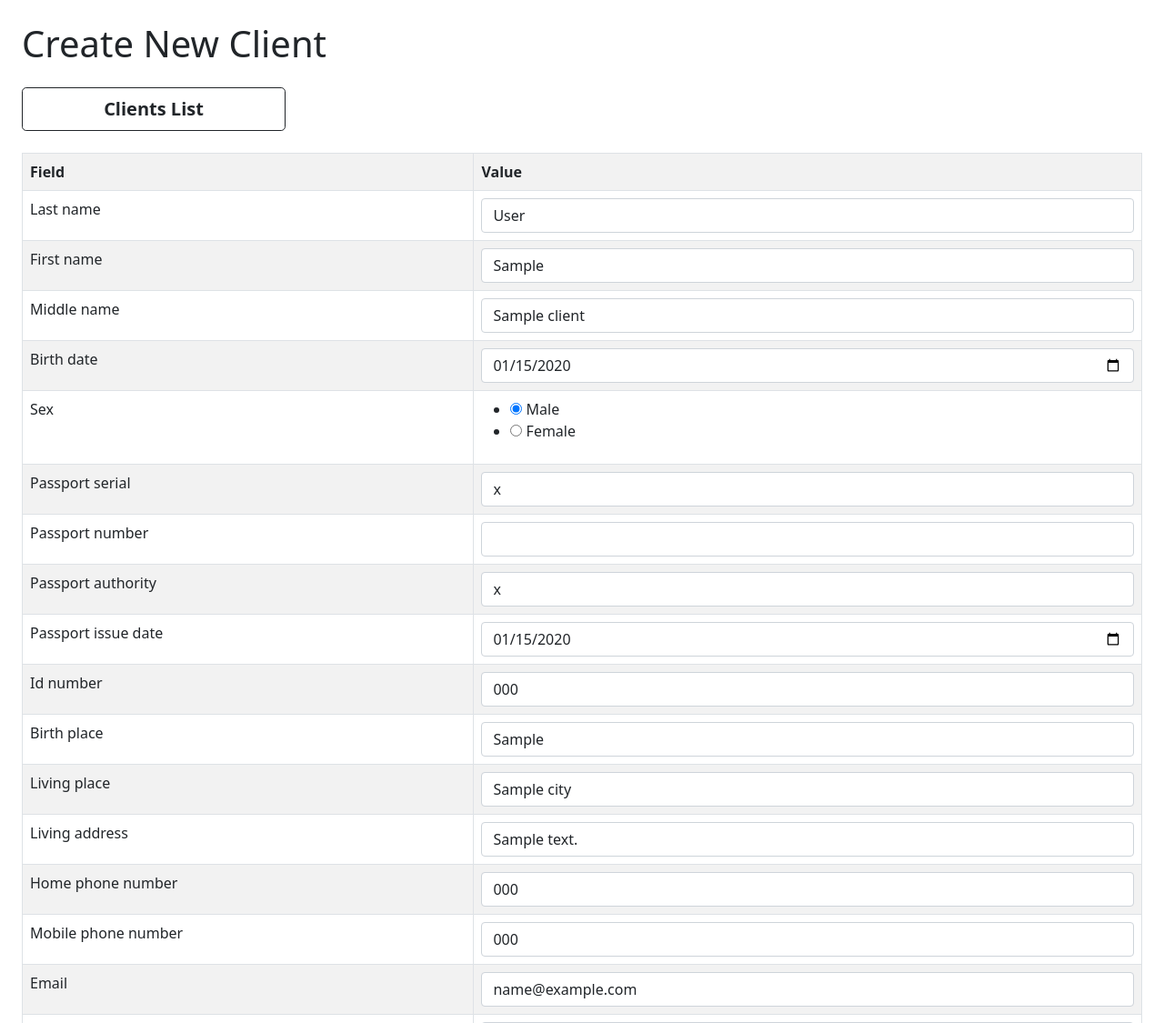
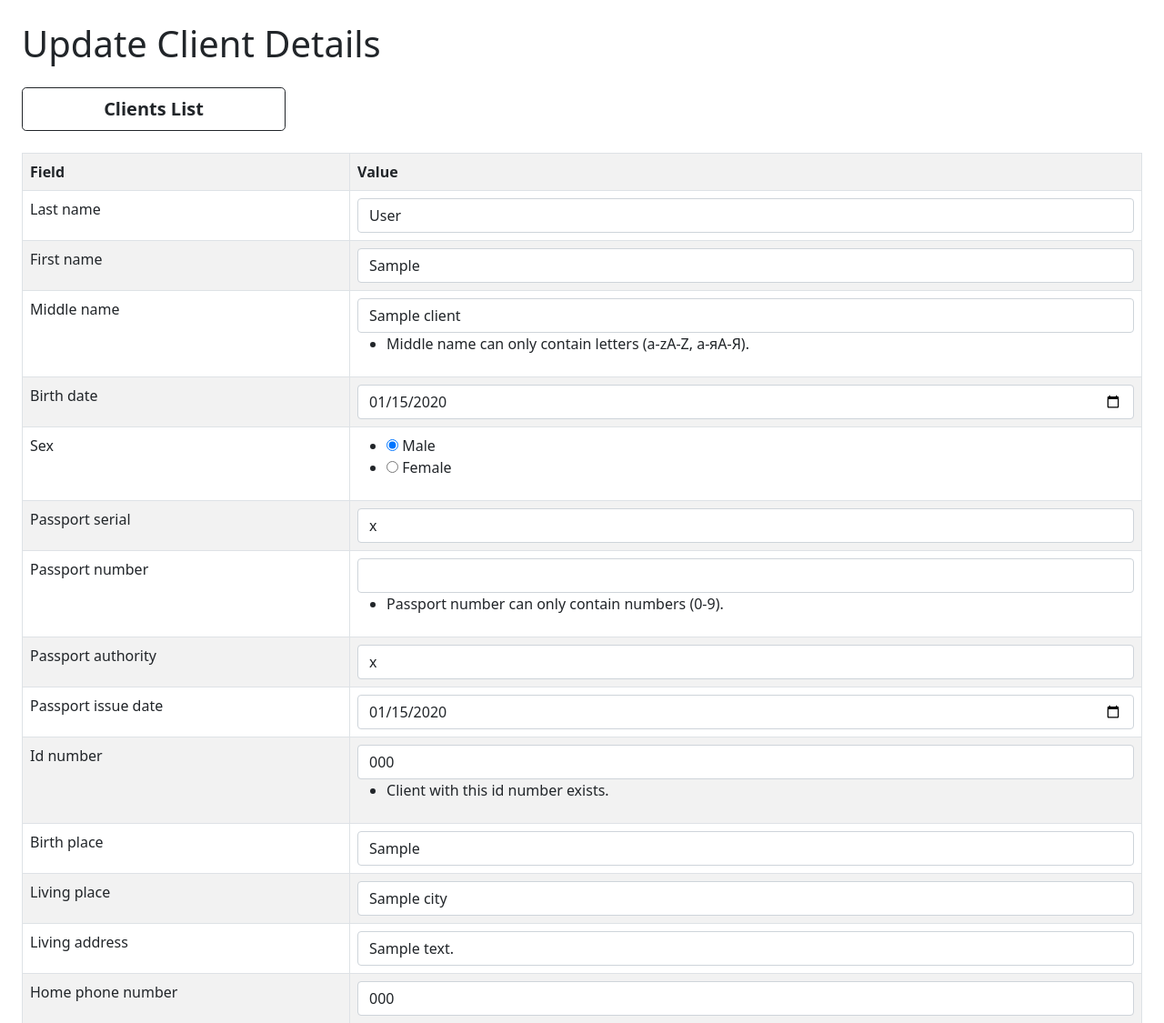
Before and after one commit to euseand/piris_labs, a Django app: page /clients/update/1 in a window 1280 px wide. Shown: the top 1125 px of the page at 91% size. Run offline with Django 3.2, Linux system fonts and the light colour scheme; tables that the repository leaves empty hold one stand-in row (values such as "Sample post"); some libraries are stand-ins or nearby versions.

Commit message:
fixed validation

```diff
--- a/clients/forms.py
+++ b/clients/forms.py
@@ -1,4 +1,8 @@
+import re
+import datetime
+
 from django import forms
+from django.core.exceptions import ValidationError
 
 from clients.models import City, Citizenship, Disability, MaritalStatus, Client
 
@@ -13,9 +17,9 @@ class ClientForm(forms.Form):
     birth_date = forms.DateField(widget=forms.DateInput(attrs={'type': 'date', 'class': 'form-control'}))
     sex = forms.ChoiceField(choices=(('M', 'Male'), ('F', 'Female')),
                             widget=forms.widgets.RadioSelect())
-    passport_serial = forms.CharField(max_length=64,
+    passport_serial = forms.CharField(max_length=2,
                                       widget=forms.TextInput(attrs={'class': 'form-control'}))
-    passport_number = forms.CharField(max_length=64,
+    passport_number = forms.CharField(max_length=6,
                                       widget=forms.NumberInput(attrs={'class': 'form-control'}))
     passport_authority = forms.CharField(max_length=64,
                                          widget=forms.TextInput(attrs={'class': 'form-control'}))
@@ -46,3 +50,78 @@ class ClientForm(forms.Form):
                                    widget=forms.CheckboxInput(attrs={'required': False}))
     monthly_income = forms.DecimalField(max_digits=19, decimal_places=4, required=False,
                                         widget=forms.NumberInput(attrs={'class': 'form-control'}))
+
+    def clean_last_name(self):
+        data = self.cleaned_data['last_name']
+        match = re.match(r'^[a-zA-Zа-яА-Я]+$', data)
+        if match is None:
+            raise ValidationError('Last name can only contain letters (a-zA-Z, а-яА-Я).')
+        return data
+
+    def clean_first_name(self):
+        data = self.cleaned_data['first_name']
+        match = re.match(r'^[a-zA-Zа-яА-Я]+$', data)
+        if match is None:
+            raise ValidationError('First name can only contain letters (a-zA-Z, а-яА-Я).')
+        return data
+
+    def clean_middle_name(self):
+        data = self.cleaned_data['middle_name']
+        match = re.match(r'^[a-zA-Zа-яА-Я]+$', data)
+        if match is None:
+            raise ValidationError('Middle name can only contain letters (a-zA-Z, а-яА-Я).')
+        return data
+
+    def clean_passport_serial(self):
+        data = self.cleaned_data['passport_serial']
+        match = re.match(r'^[a-zA-Zа-яА-Я]+$', data)
+        if match is None:
+            raise ValidationError('Passport serial can only contain letters (a-zA-Z, а-яА-Я).')
+        return data
+
+    def clean_passport_number(self):
+        data = self.cleaned_data['passport_number']
+        data2 = self.cleaned_data['passport_serial']
+        match = re.match(r'^[0-9]+$', data)
+        if match is None:
+            raise ValidationError('Passport number can only contain numbers (0-9).')
+        if Client.objects.filter(passport_number=data, passport_serial=data2).exists():
+            raise ValidationError('Client with this passport exists.')
+        return data
+
+    def clean_passport_authority(self):
+        data = self.cleaned_data['passport_authority']
+        match = re.match(r'^[a-zA-Zа-яА-Я0-9]+$', data)
+        if match is None:
+            raise ValidationError('Passport authority can only contain letters and numbers (a-zA-Z, а-яА-Я, 0-9).')
+        return data
+
+    def clean_id_number(self):
+        data = self.cleaned_data['id_number']
+        match = re.match(r'^[0-9]+$', data)
+        if match is None:
+            raise ValidationError('ID number can only contain numbers (0-9).')
+        if Client.objects.filter(id_number=data).exists():
+            raise ValidationError('Client with this id number exists.')
+        return data
+
+    def clean_birth_place(self):
+        data = self.cleaned_data['birth_place']
+        match = re.match(r'^[a-zA-Zа-яА-Я]+$', data)
+        if match is None:
+            raise ValidationError('Birth place can only contain letters (a-zA-Z, а-яА-Я).')
+        return data
+
+    def clean_birth_date(self):
+        data = self.cleaned_data['birth_date']
+        delta = (datetime.date.today()-data).days
+        if delta < 0:
+            raise ValidationError('Client cannot be from the future.')
+        return data
+
+    def clean_passport_issue_date(self):
+        data = self.cleaned_data['passport_issue_date']
+        delta = (datetime.date.today()-data).days
+        if delta < 0:
+            raise ValidationError('Client cannot be from the future.')
+        return data
--- a/clients/models.py
+++ b/clients/models.py
@@ -1,5 +1,6 @@
 from django.db import models
 from django.urls import reverse_lazy
+from django.utils import timezone
 
 
 class City(models.Model):
@@ -50,13 +51,13 @@ class Client(models.Model):
     last_name = models.CharField(max_length=64)
     first_name = models.CharField(max_length=64)
     middle_name = models.CharField(max_length=64)
-    birth_date = models.DateField()
+    birth_date = models.DateField(default=timezone.now)
     sex = models.CharField(max_length=1, choices=(('M', 'Male'), ('F', 'Female')))
-    passport_serial = models.CharField(max_length=64)
-    passport_number = models.CharField(max_length=64)
+    passport_serial = models.CharField(max_length=2)
+    passport_number = models.CharField(max_length=6, unique=True)
     passport_authority = models.CharField(max_length=64)
     passport_issue_date = models.DateField()
-    id_number = models.CharField(max_length=64)
+    id_number = models.CharField(max_length=64, unique=True)
     birth_place = models.CharField(max_length=64)
     living_place = models.ForeignKey(City, related_name='clients_living_place', on_delete=models.RESTRICT)
     living_address = models.CharField(max_length=64)
--- a/clients/templates/clients/base.html
+++ b/clients/templates/clients/base.html
@@ -13,10 +13,12 @@
 </head>
 <body>
 <div class="container-fluid">
-        {% block content %}
-        {% endblock %}
+    {% block content %}
+    {% endblock %}
 </div>
 </div>
 <script src="{% static 'bootstrap/js/bootstrap.min.js' %}"></script>
+<script src="https://code.jquery.com/jquery-3.3.1.min.js"></script>
+<script src="https://cdnjs.cloudflare.com/ajax/libs/jquery.mask/1.14.10/jquery.mask.js"></script>
 </body>
 </html>
--- a/clients/templates/clients/clients_list.html
+++ b/clients/templates/clients/clients_list.html
@@ -31,7 +31,7 @@
                     <th scope="row">{{ client.pk }}</th>
                     <td>
                         <a href="{% url 'clients_details' pk=client.id %}" class="link-dark text-decoration-none">
-                            {{ client.first_name }} {{ client.last_name }}
+                            {{ client.last_name }} {{ client.first_name }}
                         </a>
                     </td>
                     <td>{{ client.birth_date | date:"d-m-Y" }}</td>
--- a/clients/templates/clients/clients_update.html
+++ b/clients/templates/clients/clients_update.html
@@ -3,7 +3,7 @@
     Update Client Details: {{ client.pk }} :: {{ block.super }}
 {% endblock %}
 {% block content %}
-    <h1 class="container-fluid mt-4">Create New Client</h1>
+    <h1 class="container-fluid mt-4">Update Client Details</h1>
     <div class="container-fluid mt-4">
         <div class="row">
             <div class="col-md-3">
--- a/clients/views.py
+++ b/clients/views.py
@@ -7,7 +7,7 @@ from clients.forms import ClientForm
 
 # CLIENTS LIST
 def get_clients_list(request):
-    clients_list = Client.objects.all()
+    clients_list = Client.objects.all().order_by('last_name')
     context = {
         'clients_list': clients_list,
     }
```
Also changed, not shown: clients/templates/clients/clients_details.html (+10 -5 lines).
